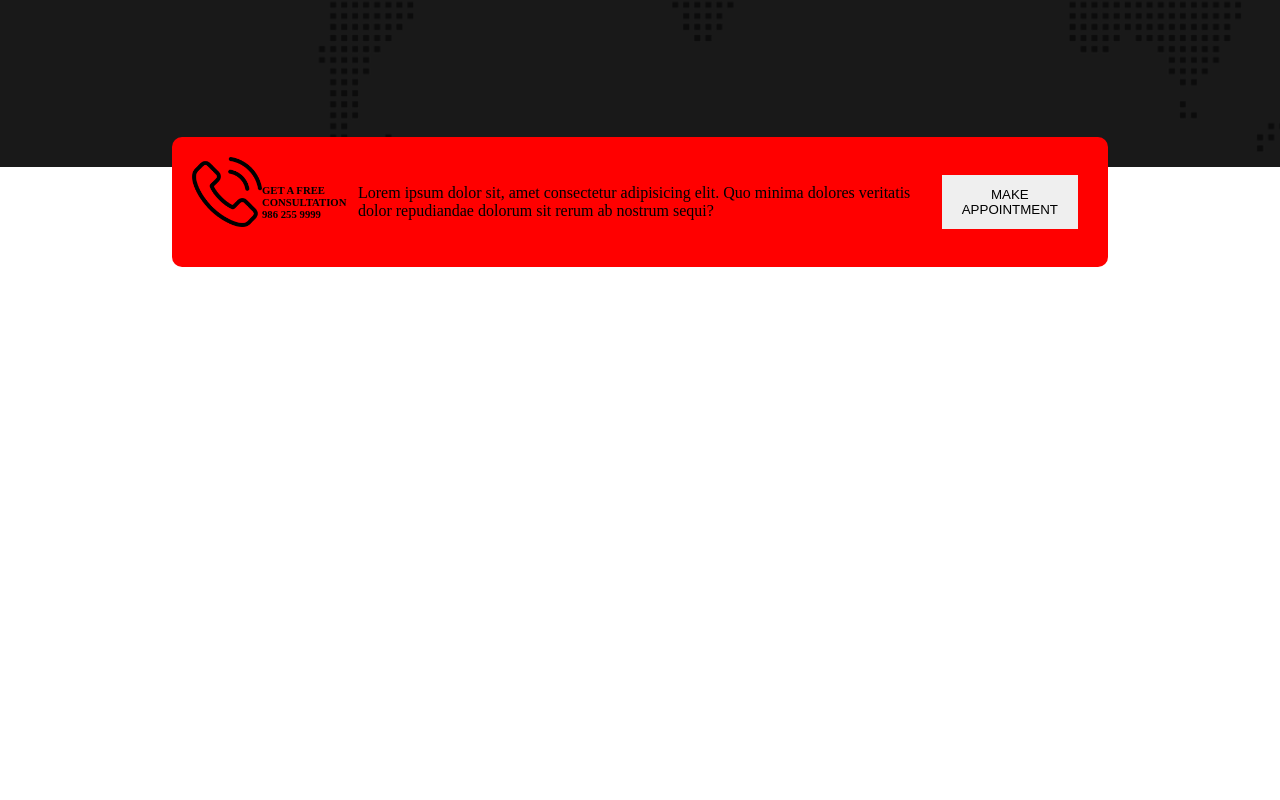
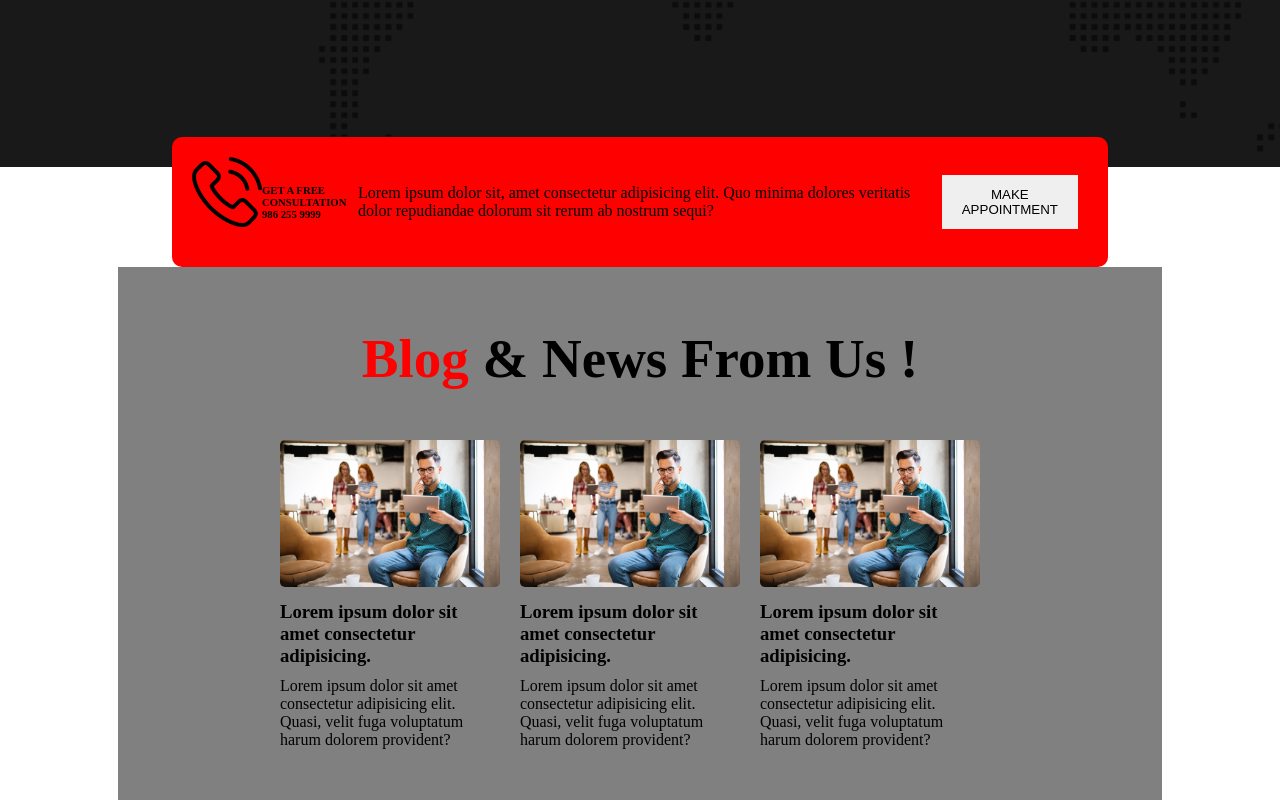
Before and after one commit to kushalkumarghosh/digital-agency, a plain HTML site: page index.html in a window 1280 px wide. Shown: the part 1542-2342 px from the top of the page. Before the commit the page ends 1809 px from the top, so only its background shows below. Drawn offline with Linux system fonts and the light colour scheme.

Commit message:
blog section added

```diff
--- a/index.html
+++ b/index.html
@@ -98,6 +98,34 @@
             </div>
         </div>
     </main>
+    <div class="blog-container">
+        <h1 class="title blog-title"><span class="primary">Blog</span> & News From Us !</h1>
+        <div class="cards">
+            <div class="card">
+                <img class="blog-img" src="asset/image/blog-1.jpg" alt="">
+                <h3 class="card-title">Lorem ipsum dolor sit amet consectetur adipisicing.</h3>
+                <p>
+                    Lorem ipsum dolor sit amet consectetur adipisicing elit. Quasi, velit fuga voluptatum harum dolorem provident?
+                </p>
+            </div>
+        <div class="cards">
+            <div class="card">
+                <img class="blog-img" src="asset/image/blog-1.jpg" alt="">
+                <h3 class="card-title">Lorem ipsum dolor sit amet consectetur adipisicing.</h3>
+                <p>
+                    Lorem ipsum dolor sit amet consectetur adipisicing elit. Quasi, velit fuga voluptatum harum dolorem provident?
+                </p>
+            </div>
+        <div class="cards">
+            <div class="card">
+                <img class="blog-img" src="asset/image/blog-1.jpg" alt="">
+                <h3 class="card-title">Lorem ipsum dolor sit amet consectetur adipisicing.</h3>
+                <p>
+                    Lorem ipsum dolor sit amet consectetur adipisicing elit. Quasi, velit fuga voluptatum harum dolorem provident?
+                </p>
+            </div>
+        </div>
+    </div>
     <footer></footer>
 </body>
 
--- a/style.css
+++ b/style.css
@@ -128,3 +128,35 @@
     margin-top: -30px;
     align-items: center;
 }
+
+.blog-container{
+    width: 80%;
+    margin: auto;
+    background-color: grey;
+    padding: 10px;
+}
+.blog-title{
+    color: black;
+    text-align: center;
+    margin: 50px;
+}
+.card{
+    width: 220px;
+    height: 350px;
+    /* background-color: blue; */
+    box-shadow: 4px 8px 4px grey;
+    border-radius: 5px;
+}
+.blog-img{
+    width: 100%;
+    border-radius: 5px;
+}
+.card-title{
+    margin-top: 10px;
+    margin-bottom: 10px;
+}
+.cards{
+    display: flex;
+    justify-content: center;
+    gap: 20px;
+}
```
